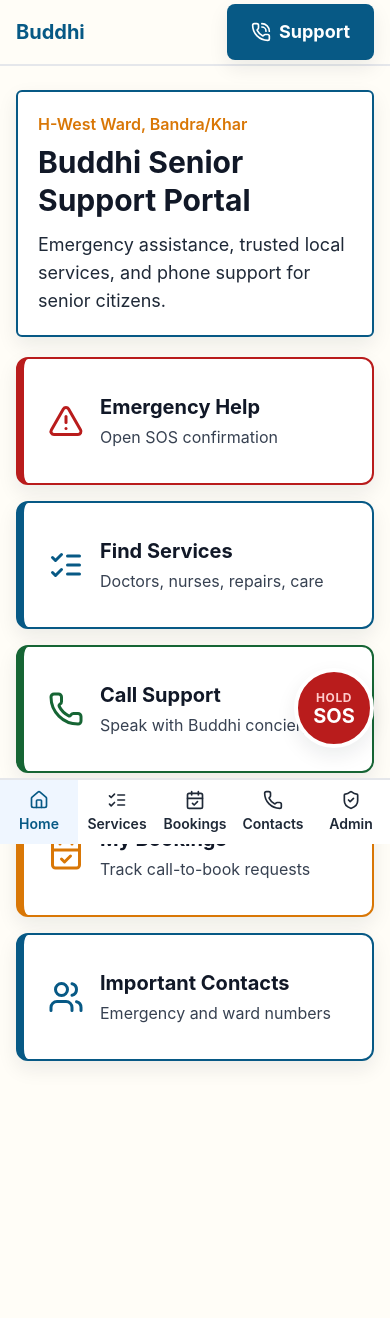
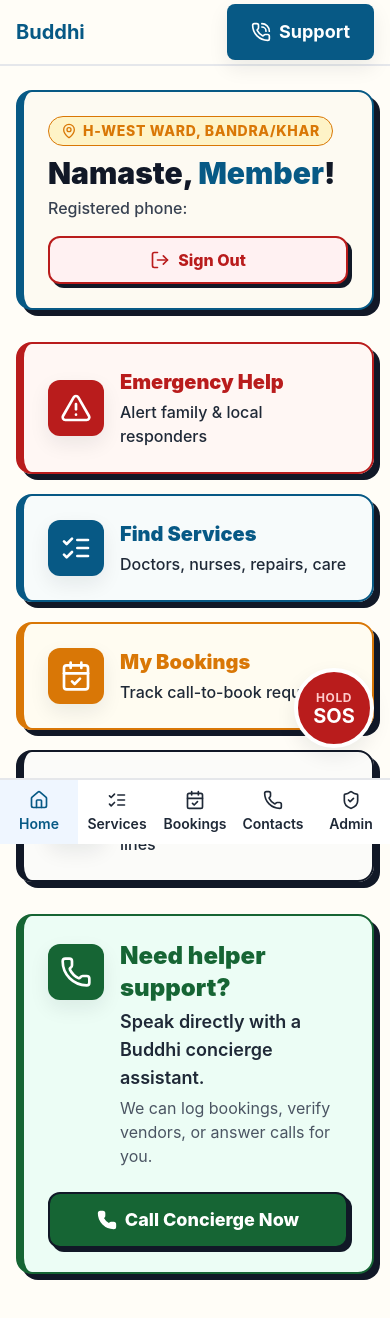
Before and after one commit to ishaan1723/Buddhi-Senior-support-portal, a Next.js app in the folder apps/web/: page / in a window 390 px wide. Shown: the top 1318 px of the page. Before the commit the page ends 1189 px from the top, so only its background shows below. Built offline with nearby package versions, Linux system fonts and the light colour scheme; no server answers; sample sign-in values are in the browser's storage.

Commit message:
design: upgrade dashboard UI to a premium, high-contrast, mobile-friendly tactile interface

```diff
--- a/apps/web/src/app/globals.css
+++ b/apps/web/src/app/globals.css
@@ -53,4 +53,12 @@
   .input {
     @apply min-h-14 w-full rounded-lg border-2 border-gray-300 bg-white px-4 text-lg text-gray-950 transition-all duration-150 focus:border-trust focus:outline-none;
   }
+
+  .premium-card {
+    @apply rounded-2xl border-2 border-ink bg-white p-6 shadow-[6px_6px_0px_0px_rgba(17,24,39,1)] transition-all duration-200 hover:translate-x-[-1px] hover:translate-y-[-1px] hover:shadow-[8px_8px_0px_0px_rgba(17,24,39,1)] active:translate-x-[2px] active:translate-y-[2px] active:shadow-[2px_2px_0px_0px_rgba(17,24,39,1)];
+  }
+
+  .btn-tactile {
+    @apply min-h-14 rounded-xl border-2 border-ink px-6 py-3 text-lg font-extrabold shadow-[4px_4px_0px_0px_rgba(17,24,39,1)] transition-all duration-100 flex items-center justify-center select-none active:translate-x-[2px] active:translate-y-[2px] active:shadow-none;
+  }
 }
--- a/apps/web/src/app/page.tsx
+++ b/apps/web/src/app/page.tsx
@@ -2,44 +2,156 @@
 
 import { useEffect, useState } from "react";
 import { useRouter } from "next/navigation";
-import { AlertTriangle, CalendarCheck, ListChecks, Phone, Users } from "lucide-react";
-import { ActionTile } from "@/components/action-tile";
+import { AlertTriangle, CalendarCheck, ListChecks, Phone, Users, LogOut, MapPin, UserCheck } from "lucide-react";
 
 export default function HomePage() {
   const router = useRouter();
   const [loading, setLoading] = useState(true);
+  const [seniorName, setSeniorName] = useState("Member");
+  const [phone, setPhone] = useState("");
 
   useEffect(() => {
     const token = window.localStorage.getItem("buddhi_token");
     if (!token) {
       router.replace("/login");
     } else {
+      const name = window.localStorage.getItem("buddhi_name");
+      const phoneNum = window.localStorage.getItem("buddhi_phone");
+      if (name) setSeniorName(name);
+      if (phoneNum) setPhone(phoneNum);
       setLoading(false);
     }
   }, [router]);
 
+  function signOut() {
+    window.localStorage.removeItem("buddhi_token");
+    window.localStorage.removeItem("buddhi_phone");
+    window.localStorage.removeItem("buddhi_name");
+    router.replace("/login");
+  }
+
   if (loading) {
     return (
       <div className="page-shell flex min-h-[50vh] items-center justify-center">
-        <p className="text-xl font-bold text-slate-800">Loading Buddhi portal...</p>
+        <div className="text-center">
+          <div className="h-10 w-10 animate-spin rounded-full border-4 border-trust border-t-transparent mx-auto"></div>
+          <p className="mt-4 text-xl font-bold text-ink">Loading Buddhi portal...</p>
+        </div>
       </div>
     );
   }
 
   return (
     <div className="page-shell">
-      <section className="rounded-md border-2 border-trust bg-white p-5 shadow-soft">
-        <p className="text-base font-semibold text-saffron">H-West Ward, Bandra/Khar</p>
-        <h1 className="mt-2 text-3xl font-bold leading-tight text-ink">Buddhi Senior Support Portal</h1>
-        <p className="mt-3 text-lg text-gray-800">Emergency assistance, trusted local services, and phone support for senior citizens.</p>
+      {/* PERSONALIZED GREETING HEADER */}
+      <section className="premium-card bg-[#fdfaf2] border-trust border-l-8">
+        <div className="flex flex-col sm:flex-row sm:items-center sm:justify-between gap-4">
+          <div>
+            <span className="inline-flex items-center gap-1.5 rounded-full bg-amber-100 border border-saffron px-3 py-1 text-sm font-extrabold text-saffron uppercase tracking-wider">
+              <MapPin className="h-4 w-4" />
+              H-West Ward, Bandra/Khar
+            </span>
+            <h1 className="mt-3 text-3xl sm:text-4xl font-black leading-none text-ink">
+              Namaste, <span className="text-trust">{seniorName}</span>!
+            </h1>
+            <p className="mt-2 text-base text-gray-700 font-medium">
+              Registered phone: <strong className="text-ink">{phone}</strong>
+            </p>
+          </div>
+          <button
+            onClick={signOut}
+            className="btn-tactile shrink-0 bg-rose-50 border-danger text-danger hover:bg-rose-100 flex gap-2 items-center text-base min-h-12 py-2"
+          >
+            <LogOut className="h-5 w-5" />
+            Sign Out
+          </button>
+        </div>
       </section>
 
-      <section className="mt-5 grid gap-4 sm:grid-cols-2" aria-label="Quick actions">
-        <ActionTile href="/sos" label="Emergency Help" detail="Open SOS confirmation" icon={AlertTriangle} tone="danger" />
-        <ActionTile href="/services" label="Find Services" detail="Doctors, nurses, repairs, care" icon={ListChecks} />
-        <ActionTile href="tel:+912212345678" label="Call Support" detail="Speak with Buddhi concierge" icon={Phone} tone="leaf" />
-        <ActionTile href="/bookings" label="My Bookings" detail="Track call-to-book requests" icon={CalendarCheck} tone="saffron" />
-        <ActionTile href="/contacts" label="Important Contacts" detail="Emergency and ward numbers" icon={Users} />
+      {/* DASHBOARD ACTION TILES */}
+      <section className="mt-8 grid gap-5 sm:grid-cols-2" aria-label="Quick actions">
+        {/* EMERGENCY SOS */}
+        <a
+          href="/sos"
+          className="premium-card bg-rose-50/50 border-danger hover:bg-rose-50 flex items-center gap-4 border-l-8"
+        >
+          <div className="rounded-xl bg-danger p-3 text-white shadow-soft">
+            <AlertTriangle aria-hidden="true" className="h-8 w-8" />
+          </div>
+          <span>
+            <span className="block text-xl font-black text-danger">Emergency Help</span>
+            <span className="mt-1 block text-base text-gray-800 font-medium">Alert family & local responders</span>
+          </span>
+        </a>
+
+        {/* SERVICES MARKETPLACE */}
+        <a
+          href="/services"
+          className="premium-card bg-sky-50/50 border-trust hover:bg-sky-50 flex items-center gap-4 border-l-8"
+        >
+          <div className="rounded-xl bg-trust p-3 text-white shadow-soft">
+            <ListChecks aria-hidden="true" className="h-8 w-8" />
+          </div>
+          <span>
+            <span className="block text-xl font-black text-trust">Find Services</span>
+            <span className="mt-1 block text-base text-gray-800 font-medium">Doctors, nurses, repairs, care</span>
+          </span>
+        </a>
+
+        {/* MY BOOKINGS */}
+        <a
+          href="/bookings"
+          className="premium-card bg-amber-50/50 border-saffron hover:bg-amber-50 flex items-center gap-4 border-l-8"
+        >
+          <div className="rounded-xl bg-saffron p-3 text-white shadow-soft">
+            <CalendarCheck aria-hidden="true" className="h-8 w-8" />
+          </div>
+          <span>
+            <span className="block text-xl font-black text-saffron">My Bookings</span>
+            <span className="mt-1 block text-base text-gray-800 font-medium">Track call-to-book requests</span>
+          </span>
+        </a>
+
+        {/* IMPORTANT CONTACTS */}
+        <a
+          href="/contacts"
+          className="premium-card bg-slate-50/50 border-ink hover:bg-slate-50 flex items-center gap-4 border-l-8"
+        >
+          <div className="rounded-xl bg-ink p-3 text-white shadow-soft">
+            <Users aria-hidden="true" className="h-8 w-8" />
+          </div>
+          <span>
+            <span className="block text-xl font-black text-ink">Important Contacts</span>
+            <span className="mt-1 block text-base text-gray-800 font-medium">BMC, Ward, and emergency lines</span>
+          </span>
+        </a>
+      </section>
+
+      {/* QUICK CONCIERGE HOTLINE CARD */}
+      <section className="mt-8">
+        <div className="premium-card bg-emerald-50 border-leaf border-l-8 flex flex-col md:flex-row items-center justify-between gap-6">
+          <div className="flex items-start gap-4">
+            <div className="rounded-xl bg-leaf p-3 text-white shrink-0 mt-1 shadow-soft">
+              <Phone aria-hidden="true" className="h-8 w-8" />
+            </div>
+            <div>
+              <h2 className="text-2xl font-black text-leaf">Need helper support?</h2>
+              <p className="mt-1 text-lg text-gray-800 font-semibold">
+                Speak directly with a Buddhi concierge assistant.
+              </p>
+              <p className="mt-1 text-base text-gray-600">
+                We can log bookings, verify vendors, or answer calls for you.
+              </p>
+            </div>
+          </div>
+          <a
+            href="tel:+912212345678"
+            className="btn-tactile bg-leaf text-white hover:bg-emerald-800 text-center w-full md:w-auto shrink-0 flex items-center justify-center gap-2"
+          >
+            <Phone className="h-5 w-5 fill-white" />
+            Call Concierge Now
+          </a>
+        </div>
       </section>
     </div>
   );
```
